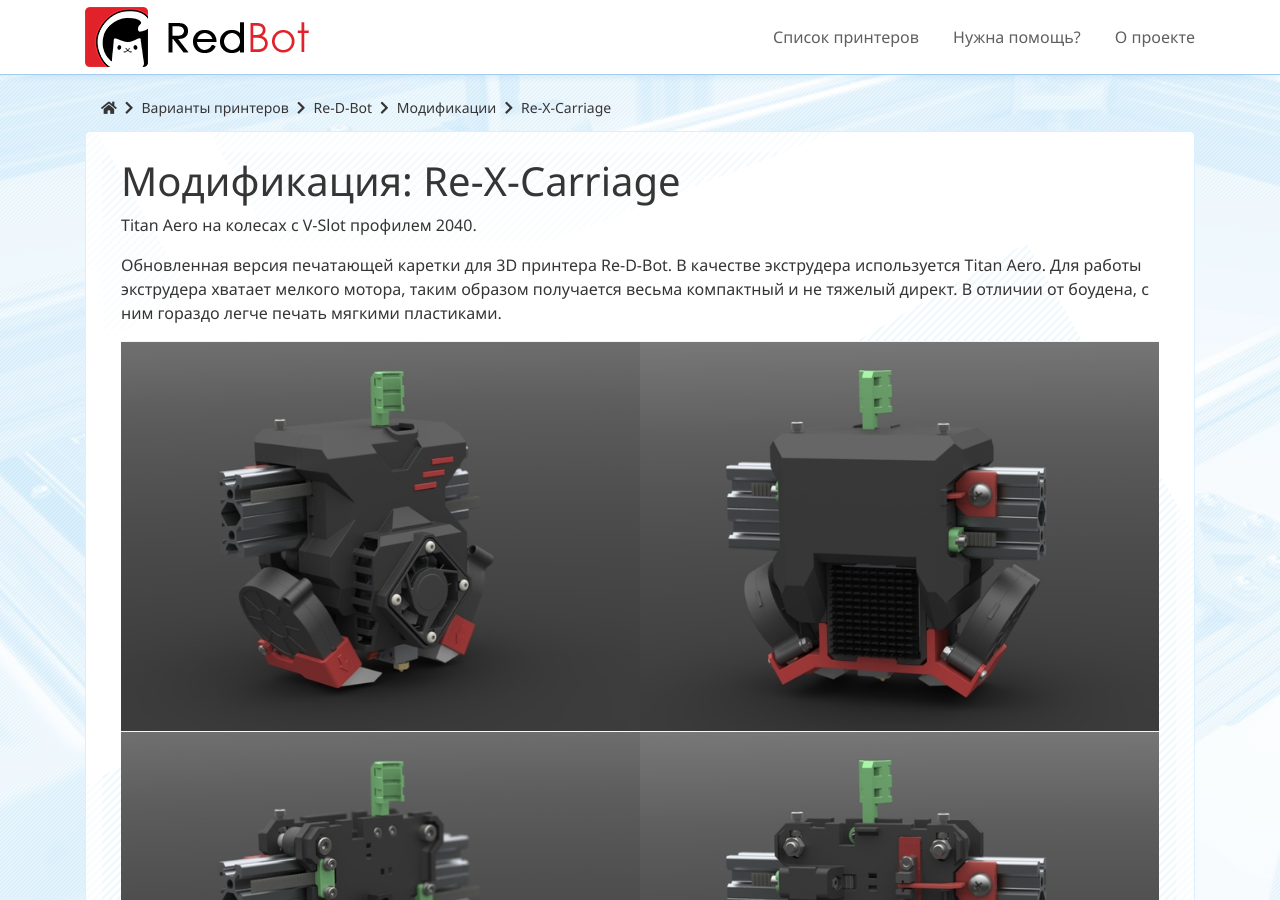
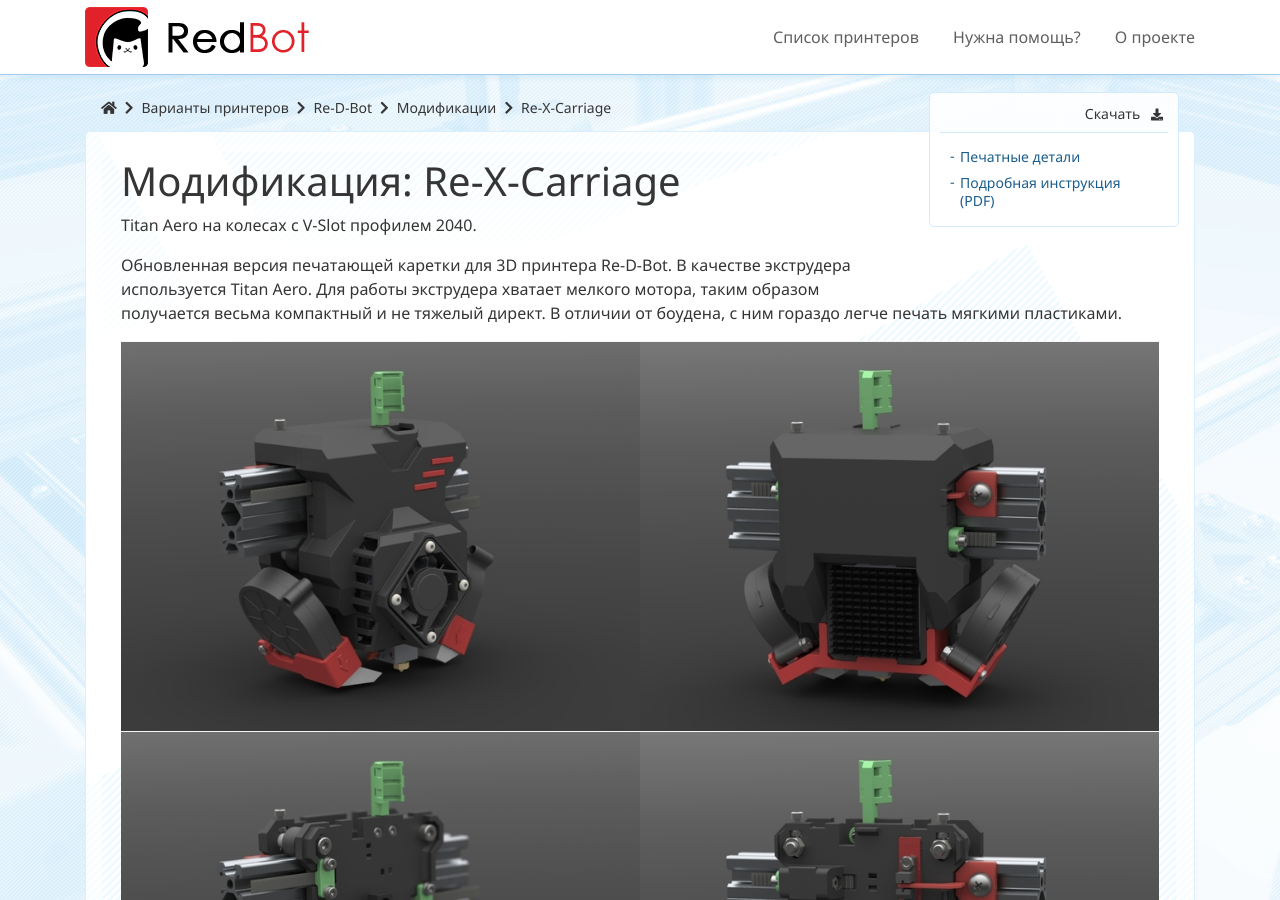
Before and after one commit to NickRimmer/RedBot, a Jekyll site: the page built from pages/ru/printers/v1/mods/list/re_x_carriage.md, in a window 1280 px wide and 900 px high. Built offline with Jekyll 4.4.1, drawn with Linux system fonts in a browser that asks for light colours; nearby versions of some CDN libraries; comment, search, counter and statistics services are not loaded.

Commit message:
download links

```diff
--- a/pages/ru/printers/v1/mods/list/re_x_carriage.md
+++ b/pages/ru/printers/v1/mods/list/re_x_carriage.md
@@ -9,6 +9,16 @@ title2: Titan Aero на колесах
 img_cover: /assets/img/v1/mods/re_x_carriage/cover.jpg
 order: 100
 ---
+
+<div class="submenu active">
+    <div class="content">
+        <span class="title">Скачать <i class="fa fa-download"></i></span>
+        <div class="links">
+            <a href="https://github.com/NickRimmer/RedBot/tree/master/printers/re_d_bot_v1/mods/re_x_carriage/" target="_blank">Печатные детали</a>
+            <a href="https://github.com/NickRimmer/RedBot/raw/master/printers/re_d_bot_v1/mods/re_x_carriage/Assembly-Ru.pdf" target="_blank">Подробная инструкция (PDF)</a>
+        </div>
+    </div>
+</div>
 
 # Модификация: Re-X-Carriage
 Titan Aero на колесах с V-Slot профилем 2040.
```
